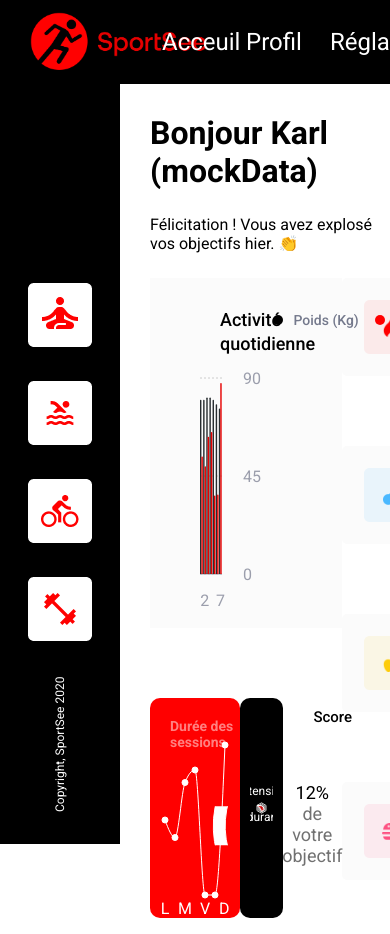
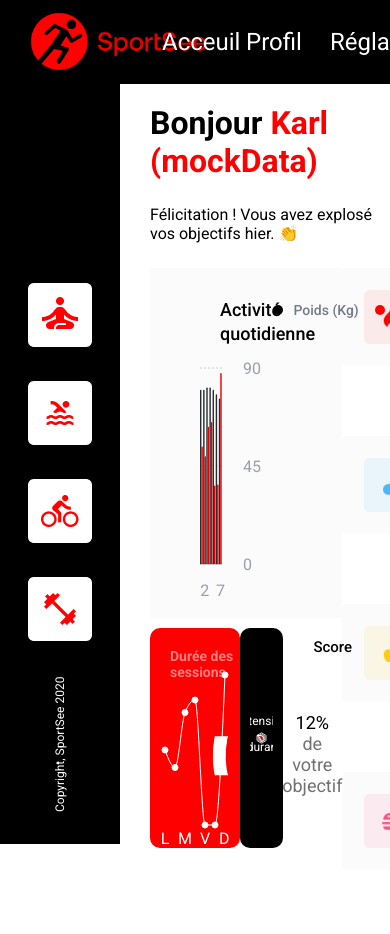
Before and after one commit to Julien-Oclock/sportSee_frontend, a React (Create React App) app: page / in a window 390 px wide. Shown: the top 934 px of the page. After the commit the page ends 870 px from the top, so only its background shows below. Built offline with nearby package versions, Linux system fonts and the light colour scheme; a web font is replaced by a local one.

Commit message:
fix vertical size on 1024px

```diff
--- a/src/Pages/Dashboard/styles.scss
+++ b/src/Pages/Dashboard/styles.scss
@@ -3,9 +3,15 @@
 .main {
   margin-left: 150px;
   margin-top: 30px;
+  @media screen and (max-width: 1268px) {
+    margin-top: 20px;
+  }
 
   &__title-aside {
     margin: 25px 0px;
+  }
+  &__firstname{
+    color : #ff0000;
   }
 }
 
@@ -21,7 +27,7 @@
     display: flex;
     justify-content: space-around;
     @media screen and (max-width: 1268px) {
-      margin-top: 70px;
+      margin-top: 10px;
     }
   }
 
```
